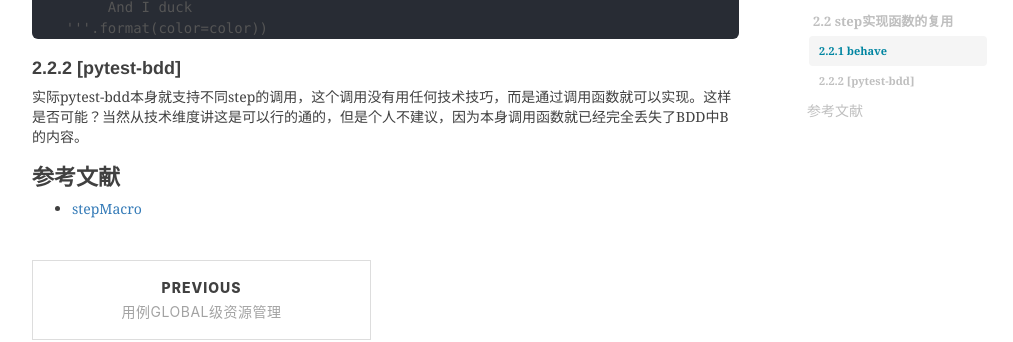
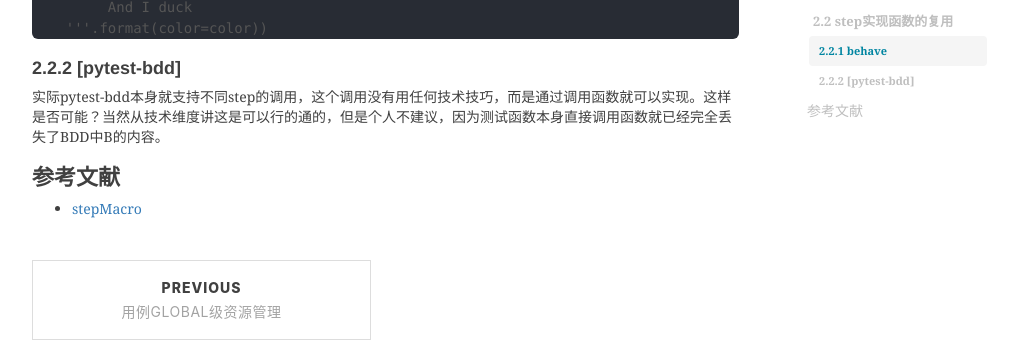
Before and after one commit to shihai1991/shihai1991.github.io, a Jekyll site: the page built from _posts/2023-08-22-BDD中的step可复用性调研.md, in a window 1280 px wide and 900 px high, scrolled down 1388 px. Shown: the part 173-515 px from the top of the window, without its empty margins (233-1246 px from the left). Built offline with Jekyll 4.4.1, drawn with Linux system fonts in a browser that asks for light colours; nearby versions of some CDN libraries; comment, search, counter and statistics services are not loaded.

Commit message:
Update 2023-08-22-BDD中的step可复用性调研.md

````diff
--- a/_posts/2023-08-22-BDD中的step可复用性调研.md
+++ b/_posts/2023-08-22-BDD中的step可复用性调研.md
@@ -59,7 +59,7 @@ def step_impl(context, color):
 ```
 
 ### 2.2.2 [pytest-bdd]
-实际pytest-bdd本身就支持不同step的调用，这个调用没有用任何技术技巧，而是通过调用函数就可以实现。这样是否可能？当然从技术维度讲这是可以行的通的，但是个人不建议，因为本身调用函数就已经完全丢失了BDD中B的内容。
+实际pytest-bdd本身就支持不同step的调用，这个调用没有用任何技术技巧，而是通过调用函数就可以实现。这样是否可能？当然从技术维度讲这是可以行的通的，但是个人不建议，因为测试函数本身直接调用函数就已经完全丢失了BDD中B的内容。
 
 # 参考文献
 - [stepMacro](https://www.chorus-bdd.org/pages/GherkinExtensions/StepMacro/)
````
